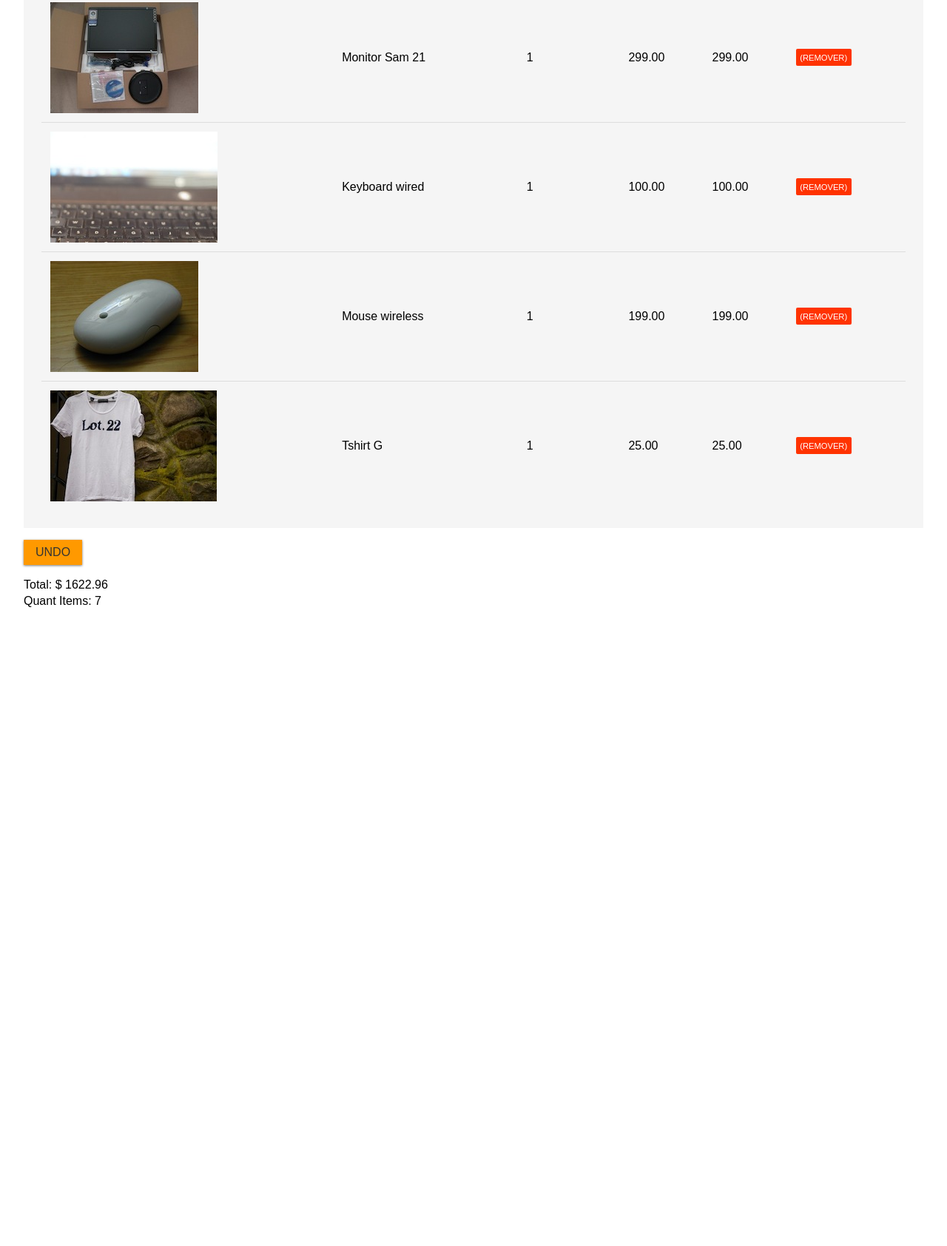
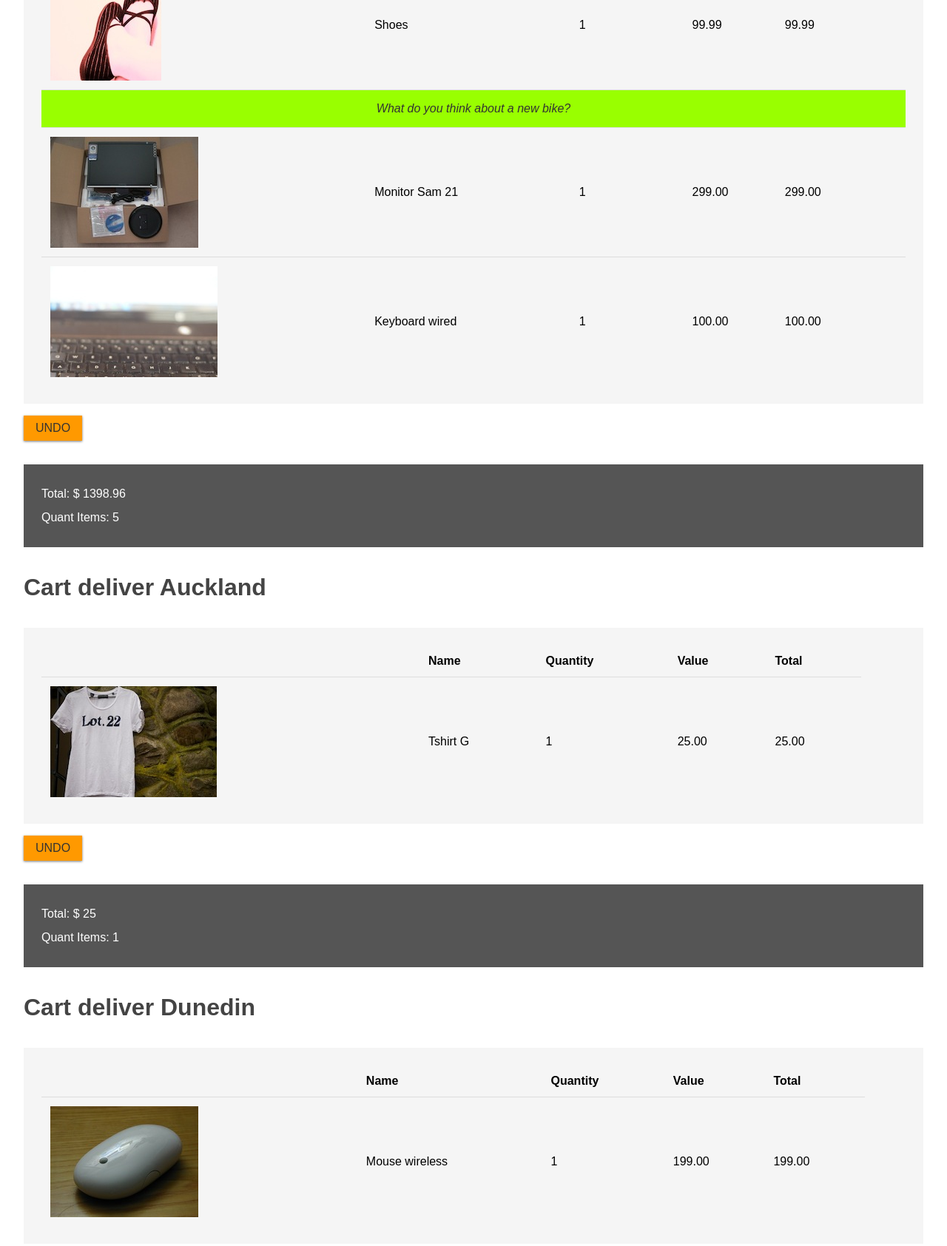
Before and after one commit to C4storTroy/le-js, a plain HTML site: page jquery/index.html in a window 1280 px wide. Shown: the part 710-2395 px from the top of the page at 74% size. Before the commit the page ends 1567 px from the top, so only its background shows below. Drawn offline with Linux system fonts and the light colour scheme.

Commit message:
play with selectors

```diff
--- a/jquery/cart.css
+++ b/jquery/cart.css
@@ -55,7 +55,7 @@ td {
 	text-decoration: none;
 	text-transform: uppercase;
 
-	display: inline-block;
+	display: none;
 	padding: 0.5em;
 }
 
@@ -85,3 +85,11 @@ input[type=button] {
 .recovered {
 	background: #FE0;
 }
+
+.hovering {
+	background: #CCC;
+}
+
+#show-ad {
+	display: none;
+}
--- a/jquery/cart.js
+++ b/jquery/cart.js
@@ -1,16 +1,37 @@
+var oneAd = function(){
+  var ads=["What do you think about a new car?",
+           "What do you think about a new bike?",
+           "What do you thinkg about a new guitar?",
+           "What do you thinkg about a new TV?"];
+  var posAd = Math.floor(ads.length * Math.random());
+  var text = ads[posAd];
+  var tr = $("<tr>").addClass("adv").append("<td>");
+  tr.find("td").attr("colspan",6).text(text);
+  return tr;
+};
+
+/**
+function to update page
+**/
 var updateData = function(){
-  var items = $(".item-total");
+  var car = $(".cart");
+  car.each(function(){
+    var car = $(this);
+    var items = car.find(".item-total:visible");
     var total = 0;
     for (var i=0;i < items.length; i++){
       var item = $(items[i]);
       var value = parseFloat(item.text());
       total = total +value;
     }
-
-  $("#total-value").text(total);
-  $("#quantity-items").text(items.length);
+    car.find(".total-value").text(total);
+    car.find(".quantity-items").text(items.length);
+  });
 };
 
+/**
+function to remove items
+**/
 var removeItem = function(event){
   event.preventDefault();
 
@@ -30,17 +51,52 @@ var removeItem = function(event){
 
 };
 
+/**
+function to back removed items
+**/
 var undo = function(){
-  $("tr:visible").removeClass("recovered");
-  var trs = $("tr:hidden");
-  trs.addClass("recovered").show();
+  var car = $(this).closest('.cart');
+
+  car.find('tr:visible').removeClass('recovered');
+
+  var trs = car.find('tr:hidden');
+  trs.addClass("recovered");
+  trs.show();
+  updateData();
   /**trs.addClass("recovered");
   trs.show();**/
 };
 
+var giveBright = function(){
+  $(this).find(".remove-item").fadeIn();
+  $(this).addClass("hovering");
+};
+var delBright = function(){
+  $(this).find(".remove-item").fadeOut();
+  $(this).removeClass("hovering");
+};
+
+var alterAd = function(event){
+  event.preventDefault();
+  $(".adv").fadeToggle();
+  $(".alter-ad").toggle();
+};
+
+
+
 var afterLoad = function(){
   updateData();
-  $("#undo").click(undo);
+  $(".undo").click(undo);
   $(".remove-item").click(removeItem);
+  $("tr:nth-child(3n)").each(function(){
+    oneAd().insertAfter($(this));
+  });
+  $("tbody tr").hover(giveBright, delBright);
+  /**$("#hide-ad").click(alterAd);
+  $("#show-ad").click(alterAd);**/
+  $(".alter-ad").click(alterAd);
+  //$("tr").on("mouseenter", giveBright);
+  //$("tr").on("mouseleave", delBright);
 };
 $(afterLoad);
+//afterLoad();
--- a/jquery/index.html
+++ b/jquery/index.html
@@ -3,6 +3,11 @@
 	<link rel="stylesheet" type="text/css" href="cart.css">
 </head>
 <body>
+
+	<h2>General</h2>
+	<a href="" class="alter-ad">Hide ad</a>
+	<a href="" id="show-ad" class="alter-ad">Show ad</a>
+
 	<div class="cart">
 		<h2>Cart deliver Wellington</h2>
 		<table>
@@ -56,14 +61,33 @@
 					<td class="item-total">100.00</td>
 					<td><a class="remove-item" href="">(remover)</a></td>
 				</tr>
+			</tbody>
+		</table>
+
+	<div>
+    <input type="button" class="undo" value="Undo">
+	</div>
+	<div class="resume">
+		Total: $ <span class="total-value">0</span>
+		<br />
+		Quant Items: <span class="quantity-items">0</span>
+	</div>
+	</div>
+
+<!-- second cart-->
+<div class="cart">
+	<h2>Cart deliver Auckland</h2>
+	<table>
+		<thead>
 			<tr>
-					<td><img src="images/mouse.jpg"></td>
-					<td>Mouse wireless</td>
-					<td>1</td>
-					<td>199.00</td>
-					<td class="item-total">199.00</td>
-					<td><a class="remove-item" href="">(remover)</a></td>
+				<td></td>
+				<td>Name</td>
+				<td>Quantity</td>
+				<td>Value</td>
+				<td>Total</td>
 			</tr>
+		</thead>
+		<tbody>
 			<tr>
 				<td><img src="images/tshirt.jpg"></td>
 				<td>Tshirt G</td>
@@ -75,14 +99,48 @@
 		</tbody>
 	</table>
 
+<div>
+	<input type="button" class="undo" value="Undo">
 </div>
+<div class="resume">
+	Total: $ <span class="total-value">0</span>
+	<br />
+	Quant Items: <span class="quantity-items">0</span>
+</div>
+</div>
+
+<div class="cart">
+	<h2>Cart deliver Dunedin</h2>
+	<table>
+		<thead>
+			<tr>
+				<td></td>
+				<td>Name</td>
+				<td>Quantity</td>
+				<td>Value</td>
+				<td>Total</td>
+			</tr>
+		</thead>
+		<tbody>
+			<tr>
+				<td><img src="images/mouse.jpg"></td>
+				<td>Mouse wireless</td>
+				<td>1</td>
+				<td>199.00</td>
+				<td class="item-total">199.00</td>
+				<td><a class="remove-item" href="">(remover)</a></td>
+			</tr>
+		</tbody>
+	</table>
+
 <div>
-		<input type="button" value="Undo" id="undo">
+	<input type="button" class="undo" value="Undo">
 </div>
-	<div>
-		Total: $ <span id="total-value">0</span>
+<div class="resume">
+	Total: $ <span class="total-value">0</span>
 	<br />
-		Quant Items: <span id="quantity-items">0</span>
+	Quant Items: <span class="quantity-items">0</span>
+</div>
 </div>
 
 <script src=jquery-3.1.1.min.js></script>
```
Lines whose indentation alone changed are shown as unchanged.
